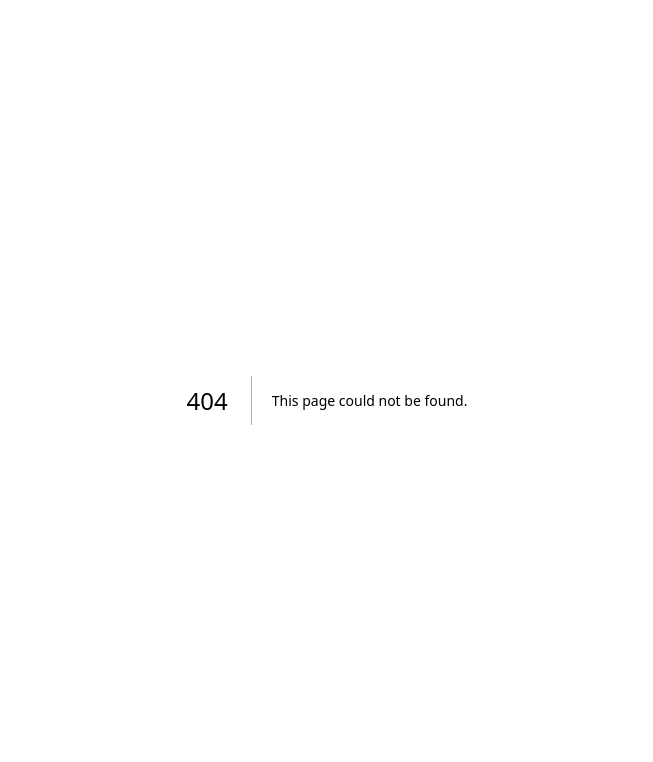
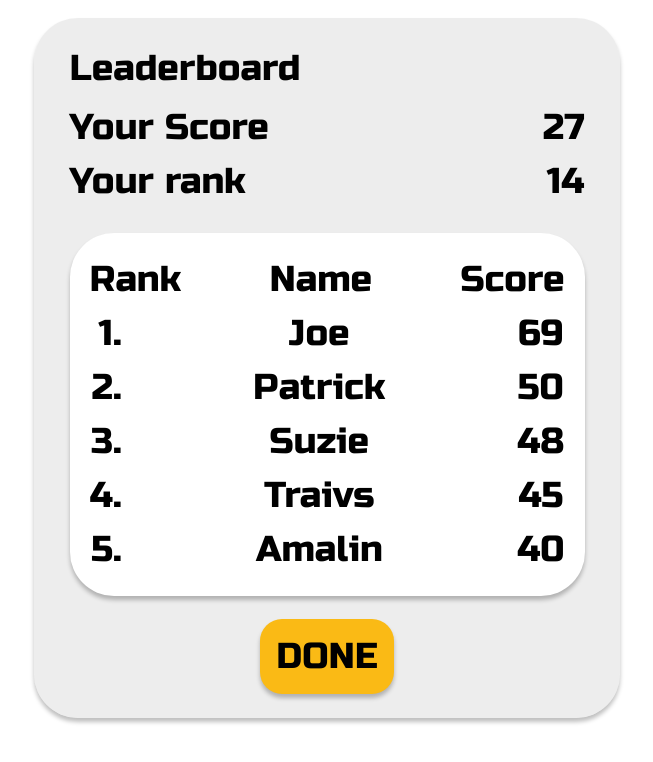
Before and after one commit to dafolk/fit-quest, a Next.js app: page /result in a window 1280 px wide. Before the commit this address had no page. Shown: the top 762 px of the page, without its empty margins (313-966 px from the left). Built offline with nearby package versions, Linux system fonts and the light colour scheme.

Commit message:
result page implemented

```diff
--- a/components/CustomButton/index.js
+++ b/components/CustomButton/index.js
@@ -14,7 +14,6 @@ const CustomButton = ({ text }) => {
         },
         borderRadius: "22px",
         boxShadow: "0px 4px 4px 0px #00000040",
-        mt: "100px",
       }}
     >
       {text}
--- a/components/Input/Input.module.css
+++ b/components/Input/Input.module.css
@@ -9,4 +9,5 @@
   box-shadow: none;
   text-align: center;
   margin-top: 100px;
+  margin-bottom: 100px;
 }
--- /dev/null
+++ b/components/LeaderBoard/index.js
@@ -0,0 +1,70 @@
+import { Box, Typography } from "@mui/material";
+
+const topFive = [
+  { name: "Joe", score: 69, rank: 1 },
+  { name: "Patrick", score: 50, rank: 2 },
+  { name: "Suzie", score: 48, rank: 3 },
+  { name: "Traivs", score: 45, rank: 4 },
+  { name: "Amalin", score: 40, rank: 5 },
+];
+
+const Leaderboard = () => {
+  return (
+    <Box margin={"20px"}>
+      <Box
+        display={"flex"}
+        flexDirection={"row"}
+        width={"100%"}
+        justifyContent={"space-between"}
+        alignItems={"center"}
+      >
+        <Typography>Rank</Typography>
+        <Typography>Name</Typography>
+        <Typography>Score</Typography>
+      </Box>
+      <Box
+        display={"flex"}
+        flexDirection={"row"}
+        width={"100%"}
+        justifyContent={"space-between"}
+        alignItems={"center"}
+      >
+        <Box
+          display={"flex"}
+          flexDirection={"column"}
+          height={"100%"}
+          justifyContent={"center"}
+          alignItems={"space-evenly"}
+        >
+          {topFive.map((item) => {
+            return <Typography textAlign={"end"}>{item.rank}.</Typography>;
+          })}
+        </Box>
+        <Box
+          display={"flex"}
+          flexDirection={"column"}
+          height={"100%"}
+          justifyContent={"center"}
+          alignItems={"space-evenly"}
+        >
+          {topFive.map((item) => {
+            return <Typography textAlign={"center"}>{item.name}</Typography>;
+          })}
+        </Box>
+        <Box
+          display={"flex"}
+          flexDirection={"column"}
+          height={"100%"}
+          justifyContent={"center"}
+          alignItems={"space-evenly"}
+        >
+          {topFive.map((item) => {
+            return <Typography textAlign={"center"}>{item.score}</Typography>;
+          })}
+        </Box>
+      </Box>
+    </Box>
+  );
+};
+
+export default Leaderboard;
--- /dev/null
+++ b/components/ScoreBoard/index.js
@@ -0,0 +1,51 @@
+import { Box, Typography } from "@mui/material";
+
+const ScoreBoard = () => {
+  return (
+    <Box
+      sx={{
+        width: "515px",
+        display: "flex",
+        flexDirection: "column",
+        justifyContent: "space-evenly",
+        alignItems: "flex-start",
+      }}
+    >
+      <Typography>Leaderboard</Typography>
+      <Box
+        sx={{
+          width: "100%",
+          display: "flex",
+          flexDirection: "row",
+          justifyContent: "space-between",
+          alignItems: "center",
+          mt: "5px",
+        }}
+      >
+        <Box
+          sx={{
+            display: "flex",
+            flexDirection: "column",
+            justifyContent: "space-evenly",
+            alignItems: "flex-start",
+          }}
+        >
+          <Typography>Your Score</Typography>
+          <Typography>Your rank</Typography>
+        </Box>
+        <Box
+          sx={{
+            display: "flex",
+            flexDirection: "column",
+            alignItems: "flex-end",
+          }}
+        >
+          <Typography>27</Typography>
+          <Typography>14</Typography>
+        </Box>
+      </Box>
+    </Box>
+  );
+};
+
+export default ScoreBoard;
--- a/pages/_app.js
+++ b/pages/_app.js
@@ -1,10 +1,10 @@
 import { createTheme, ThemeProvider } from "@mui/material";
+import "../styles/globals.css";
 
 function MyApp({ Component, pageProps }) {
   const theme = createTheme({
     typography: {
       fontFamily: ["Russo One", "sans-serif"].join(","),
-      fontSize: "36px",
     },
   });
 
--- /dev/null
+++ b/pages/result/index.js
@@ -0,0 +1,49 @@
+import CustomButton from "@/components/CustomButton";
+import Leaderboard from "@/components/LeaderBoard";
+import ScoreBoard from "@/components/ScoreBoard";
+import { Box, Typography } from "@mui/material";
+
+export default function Result() {
+  return (
+    <Box
+      sx={{
+        height: "100%",
+        display: "flex",
+        flexDirection: "column",
+        alignItems: "center",
+        justifyContent: "center",
+        padding: "10px",
+      }}
+    >
+      <Box
+        sx={{
+          width: "586px",
+          height: "700px",
+          bgcolor: "#D9D9D978",
+          borderRadius: "44px",
+          boxShadow: "0px 4px 4px 0px #00000040",
+          display: "flex",
+          flexDirection: "column",
+          alignItems: "center",
+          justifyContent: "space-evenly",
+        }}
+      >
+        <ScoreBoard />
+        <Box
+          sx={{
+            width: "515px",
+            height: "363px",
+            bgcolor: "white",
+            borderRadius: "44px",
+            boxShadow: "0px 4px 4px 0px #00000040",
+            display: "flex",
+            flexDirection: "Column",
+          }}
+        >
+          <Leaderboard />
+        </Box>
+        <CustomButton text={"Done"} />
+      </Box>
+    </Box>
+  );
+}
```
